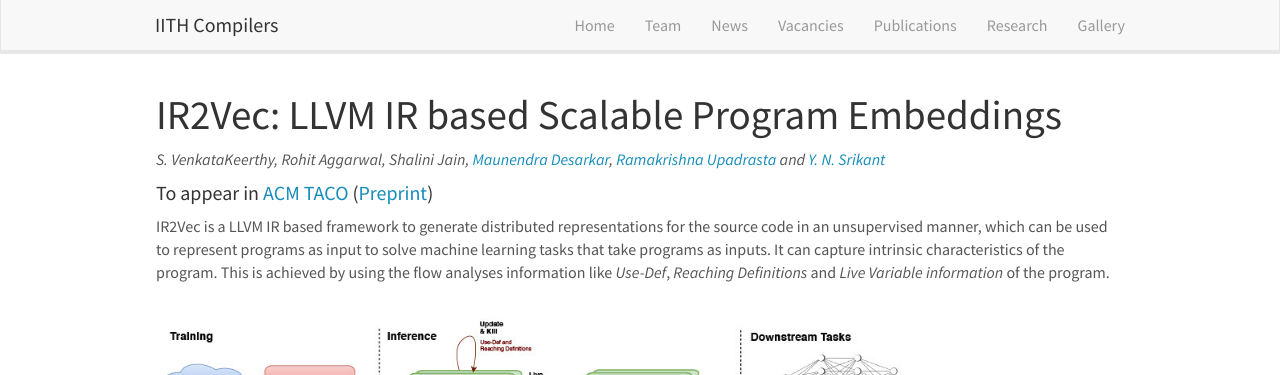
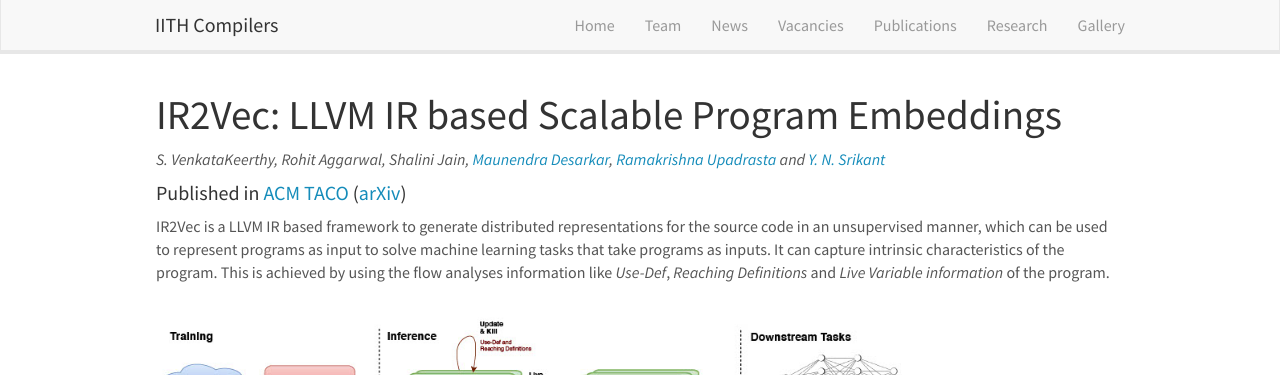
Before and after one commit to utpalbora/compilers.cse.iith.ac.in, a Jekyll site: the page built from _pages/ir2vec.md, in a window 1280 px wide and 900 px high. Shown: the top 375 px of the window. Built offline with Jekyll 4.4.1, drawn with Linux system fonts in a browser that asks for light colours; nearby versions of some CDN libraries.

Commit message:
Updated IR2Vec page with publication info

```diff
--- a/_pages/ir2vec.md
+++ b/_pages/ir2vec.md
@@ -10,7 +10,7 @@ permalink: /projects/ir2vec/
 
 # IR2Vec: LLVM IR based Scalable Program Embeddings
 *S. VenkataKeerthy, Rohit Aggarwal, Shalini Jain, [Maunendra Desarkar](https://www.iith.ac.in/~maunendra/){:target="_blank"}, [Ramakrishna Upadrasta](https://www.iith.ac.in/~ramakrishna){:target="_blank"} and [Y. N. Srikant](https://www.csa.iisc.ac.in/~srikant/){:target="_blank"}*
-#### To appear in [ACM TACO](https://dl.acm.org/journal/taco){:target="_blank"} ([Preprint](https://arxiv.org/abs/1909.06228){:target="_blank"})
+#### Published in [ACM TACO](https://dl.acm.org/doi/10.1145/3418463){:target="_blank"} ([arXiv](https://arxiv.org/abs/1909.06228){:target="_blank"})
 
 IR2Vec is a LLVM IR based framework to generate distributed representations for the source code in an unsupervised manner, which can be used to represent programs as input to solve machine learning tasks that take programs as inputs.
 It can capture intrinsic characteristics of the program. This is achieved by using the flow analyses information like *Use-Def*, *Reaching Definitions* and *Live Variable information* of the program.
```
